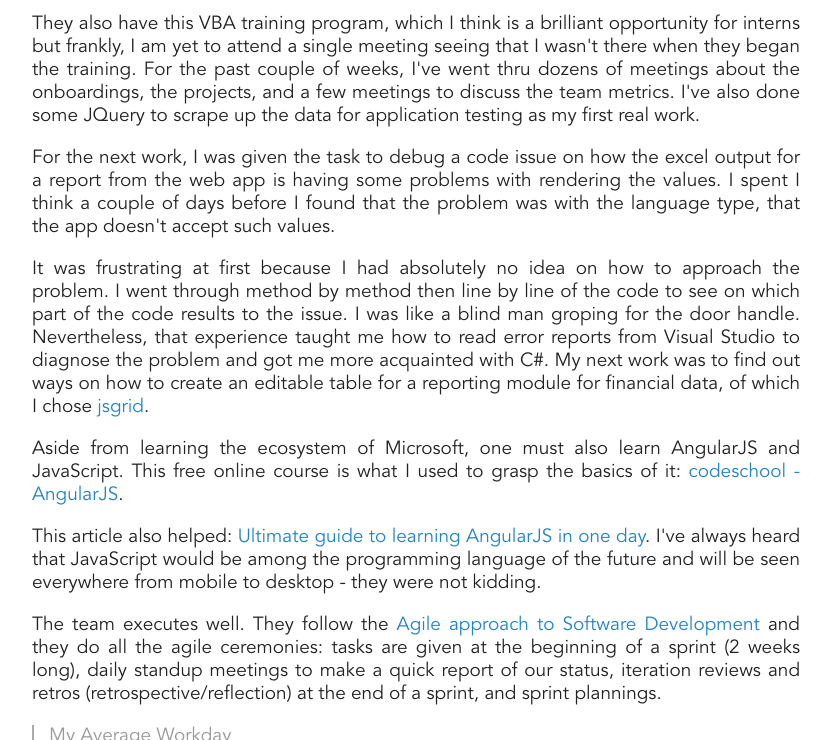
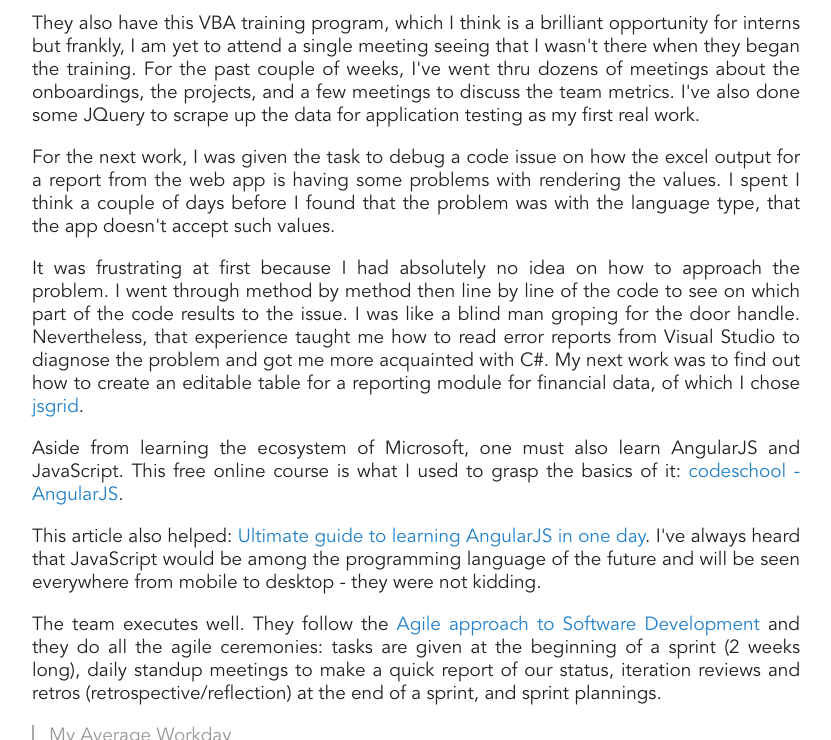
Before and after one commit to jpamata/jpamata.github.io, a Jekyll site: the page built from _posts/2017-6-10-my-first-month-as-a-software-developer-intern.md, in a window 1280 px wide and 900 px high, scrolled down 630 px, cut to the strip 0-740 px from the top of the window. Shown: the whole strip, without its empty margins (224-1055 px from the left). Built offline with Jekyll 4.4.1, drawn with Linux system fonts in a browser that asks for light colours; comment, search, counter and statistics services are not loaded.

Commit message:
Update 2017-6-10-my-first-month-as-a-software-developer-intern.md

```diff
--- a/_posts/2017-6-10-my-first-month-as-a-software-developer-intern.md
+++ b/_posts/2017-6-10-my-first-month-as-a-software-developer-intern.md
@@ -26,7 +26,7 @@
 
 <p align="justify">For the next work, I was given the task to debug a code issue on how the excel output for a report from the web app is having some problems with rendering the values. I spent I think a couple of days before I found that the problem was with the language type, that the app doesn't accept such values.</p>
 
-<p align="justify">It was frustrating at first because I had absolutely no idea on how to approach the problem. I went through method by method then line by line of the code to see on which part of the code results to the issue. I was like a blind man groping for the door handle. Nevertheless, that experience taught me how to read error reports from Visual Studio to diagnose the problem and got me more acquainted with C#. My next work was to find out ways on how to create an editable table for a reporting module for financial data, of which I chose <a href="https://github.com/tabalinas/jsgrid">jsgrid</a>.</p>
+<p align="justify">It was frustrating at first because I had absolutely no idea on how to approach the problem. I went through method by method then line by line of the code to see on which part of the code results to the issue. I was like a blind man groping for the door handle. Nevertheless, that experience taught me how to read error reports from Visual Studio to diagnose the problem and got me more acquainted with C#. My next work was to find out how to create an editable table for a reporting module for financial data, of which I chose <a href="https://github.com/tabalinas/jsgrid">jsgrid</a>.</p>
 
 <p align="justify">Aside from learning the ecosystem of Microsoft, one must also learn AngularJS and JavaScript. This free online course is what I used to grasp the basics of it: <a href="https://www.codeschool.com/courses/shaping-up-with-angularjs">codeschool - AngularJS</a>. </p>
 
```
